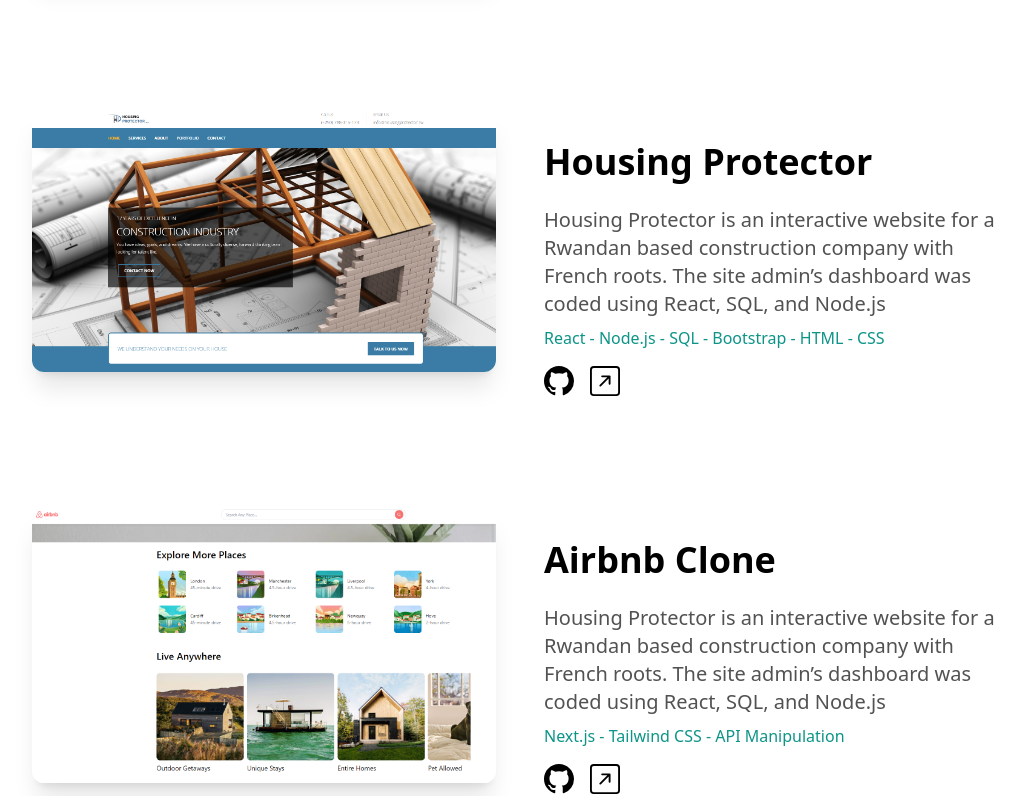
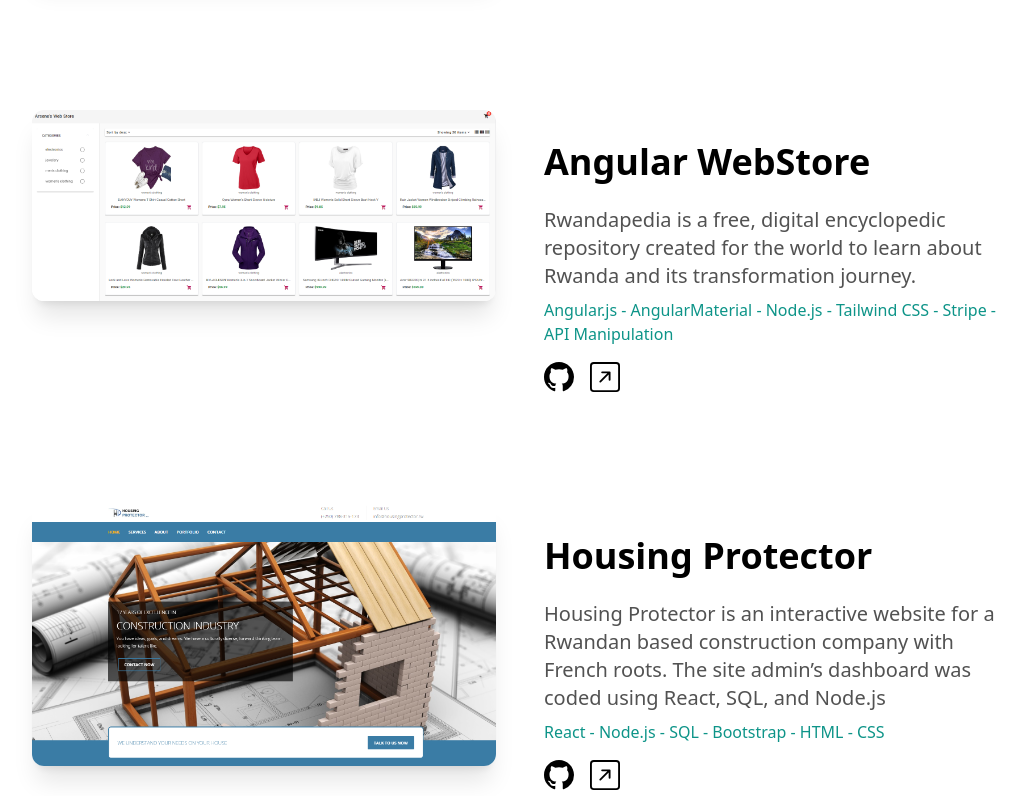
Before and after one commit to ArseneNgenzi/my-portfolio, a Next.js app: page / in a window 1280 px wide. Shown: the part 4083-4879 px from the top of the page, without its empty margins (120-1147 px from the left). Built offline with nearby package versions, Linux system fonts and the light colour scheme.

Commit message:
modifed projects section

```diff
--- a/components/ProjectsSection.tsx
+++ b/components/ProjectsSection.tsx
@@ -13,6 +13,15 @@ const projects = [
 		github: "#",
 		link: "https://rwandapedia.rw/",
 		stack: "React - Redux - Tailwind CSS - API Manipulation",
+	},
+	{
+		name: "Angular WebStore",
+		description:
+			"Rwandapedia is a free, digital encyclopedic repository created for the world to learn about Rwanda and its transformation journey.",
+		image: "/AngularNodeWebstore1.png",
+		github: "https://github.com/ArseneNgenzi/angular-node-webstore",
+		link: "https://arsene-webstore.netlify.app/home",
+		stack: "Angular.js - AngularMaterial - Node.js - Tailwind CSS - Stripe - API Manipulation",
 	},
 	{
 		name: "Housing Protector",
```
Also changed, not shown: public/AngularNodeWebstore1.png (added).
